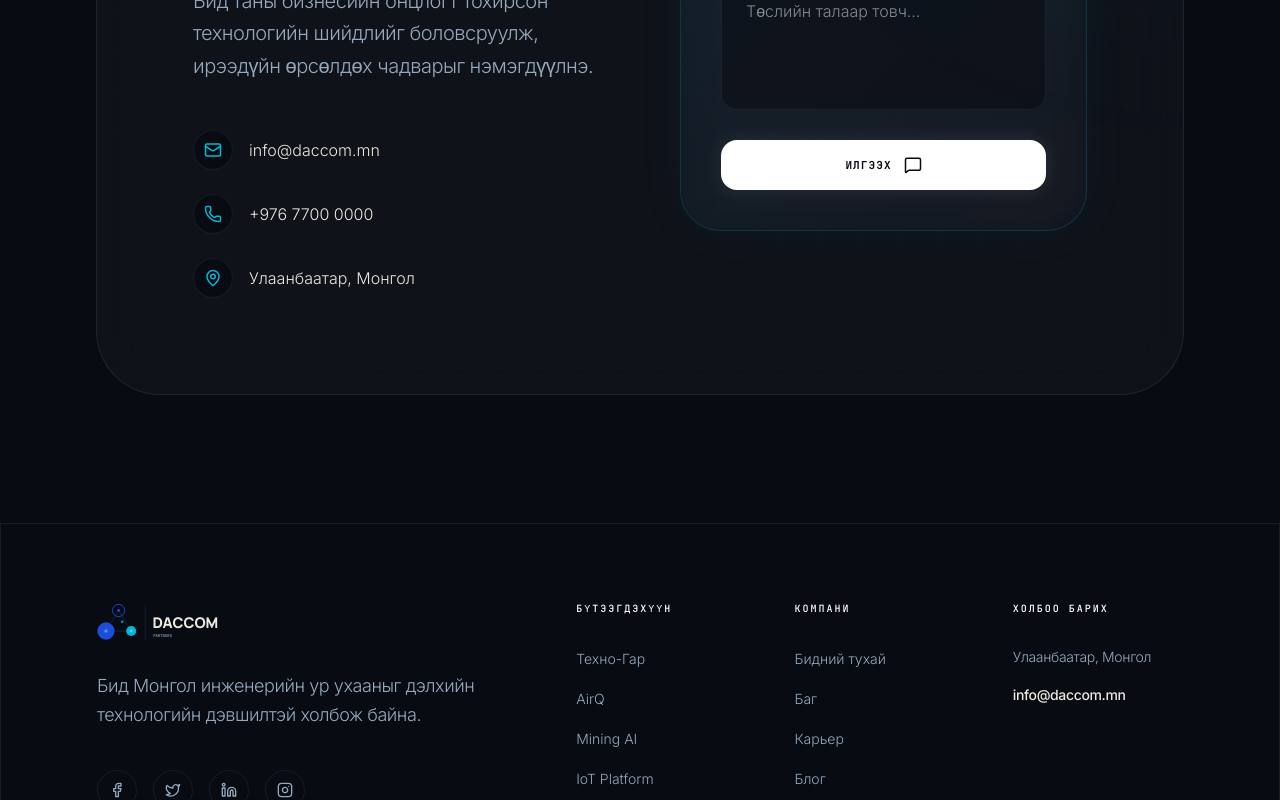
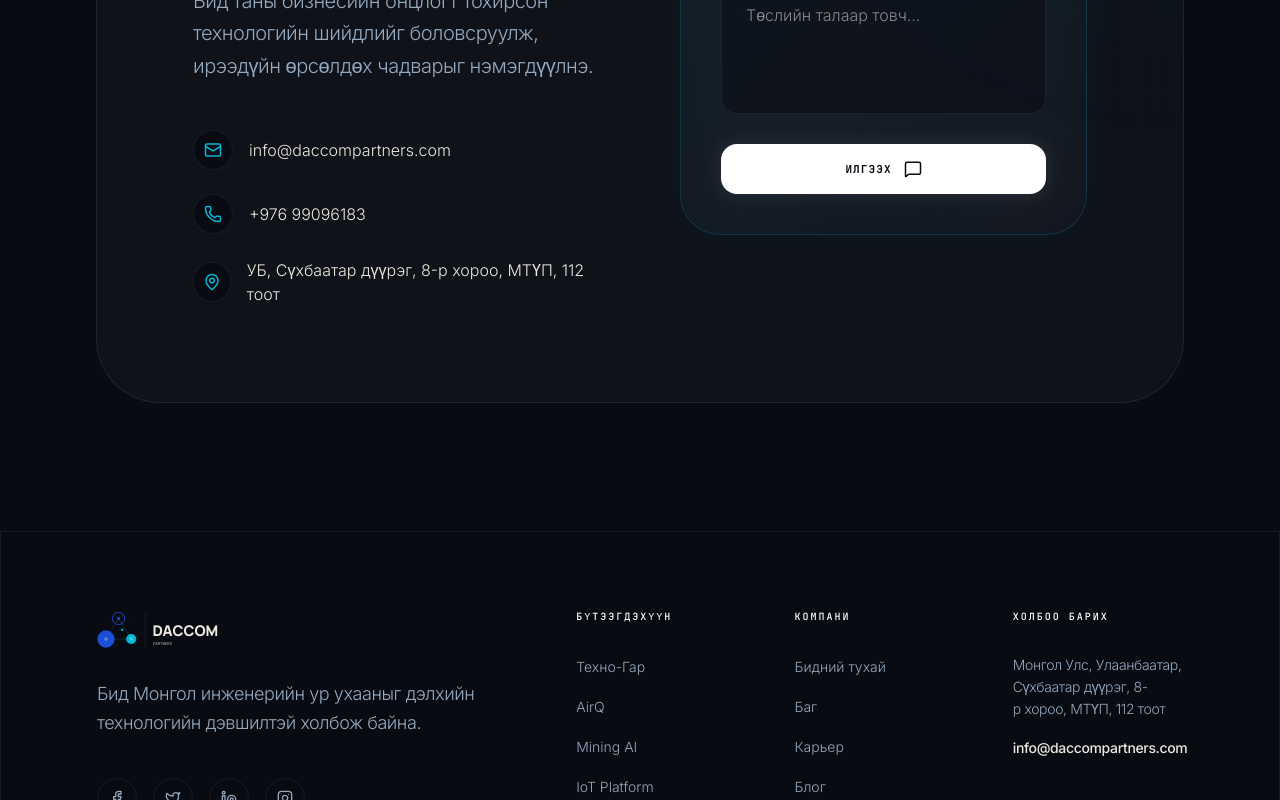
Before and after one commit to Erkardo/daccom, a React (Vite) app: page / in a window 1280 px wide. Shown: the part 9140-9940 px from the top of the page. Built offline with nearby package versions, Linux system fonts and the light colour scheme; a web font is replaced by a local one.

Commit message:
Update contact information

```diff
--- a/src/App.tsx
+++ b/src/App.tsx
@@ -620,19 +620,19 @@ export default function App() {
                     <div className="w-10 h-10 rounded-full bg-brand-bg flex items-center justify-center border border-hairline">
                       <Mail size={18} className="text-brand-teal" />
                     </div>
-                    <span>info@daccom.mn</span>
+                    <span>info@daccompartners.com</span>
                   </div>
                   <div className="flex items-center gap-4 text-brand-paper">
                     <div className="w-10 h-10 rounded-full bg-brand-bg flex items-center justify-center border border-hairline">
                       <Phone size={18} className="text-brand-teal" />
                     </div>
-                    <span>+976 7700 0000</span>
+                    <span>+976 99096183</span>
                   </div>
                   <div className="flex items-center gap-4 text-brand-paper">
                     <div className="w-10 h-10 rounded-full bg-brand-bg flex items-center justify-center border border-hairline">
                       <MapPin size={18} className="text-brand-teal" />
                     </div>
-                    <span>Улаанбаатар, Монгол</span>
+                    <span>УБ, Сүхбаатар дүүрэг, 8-р хороо, МТҮП, 112 тоот</span>
                   </div>
                 </div>
               </div>
@@ -706,8 +706,8 @@ export default function App() {
             </div>
             <div className="col-span-2 md:col-span-1">
               <h4 className="font-mono text-[10px] text-white mb-8 tracking-[0.2em]">Холбоо барих</h4>
-              <p className="text-brand-chalk text-sm font-light mb-4">Улаанбаатар, Монгол</p>
-              <p className="text-brand-paper text-sm font-medium">info@daccom.mn</p>
+              <p className="text-brand-chalk text-sm font-light mb-4 text-balance">Монгол Улс, Улаанбаатар, Сүхбаатар дүүрэг, 8-р хороо, МТҮП, 112 тоот</p>
+              <p className="text-brand-paper text-sm font-medium">info@daccompartners.com</p>
             </div>
           </div>
         </div>
```
